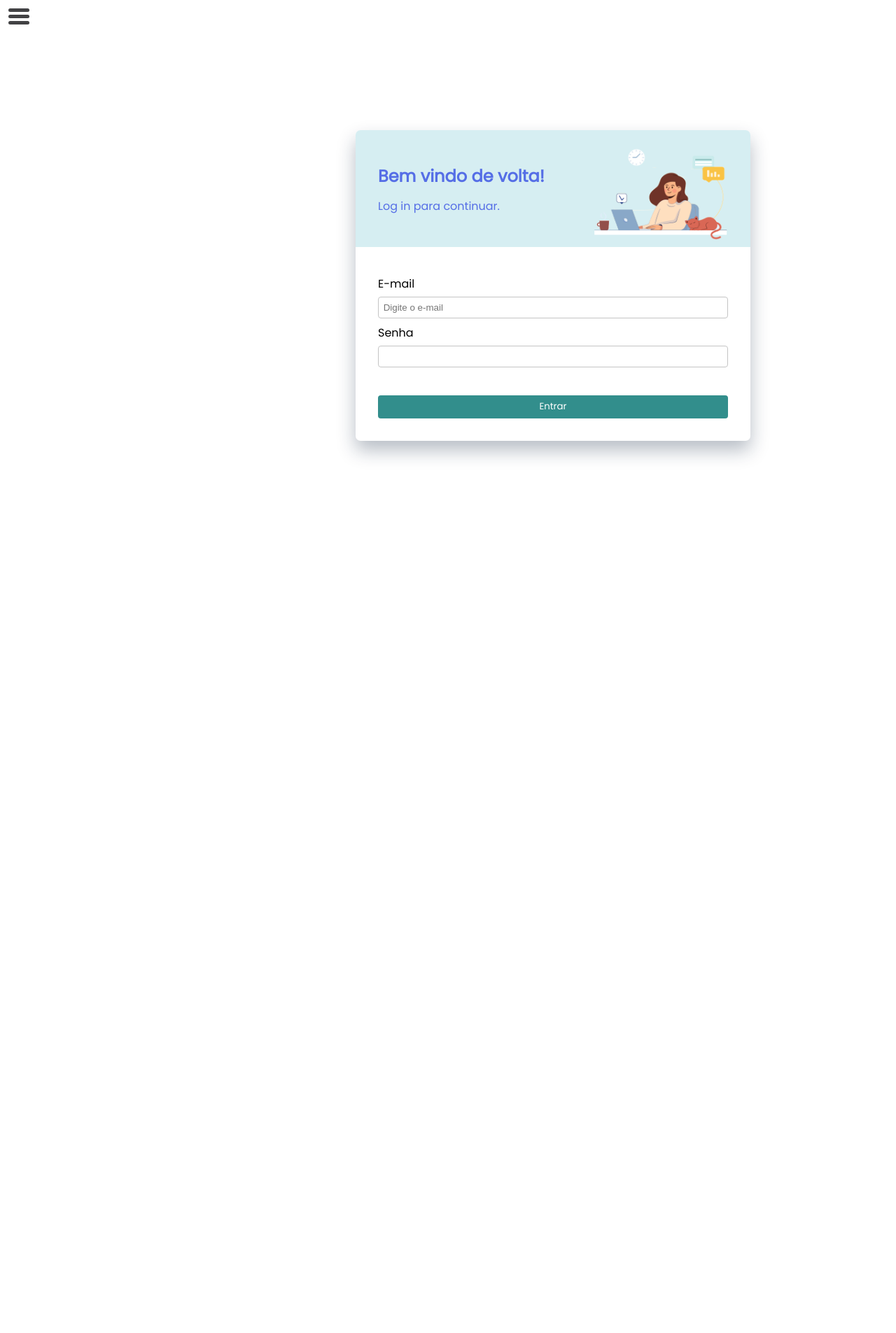
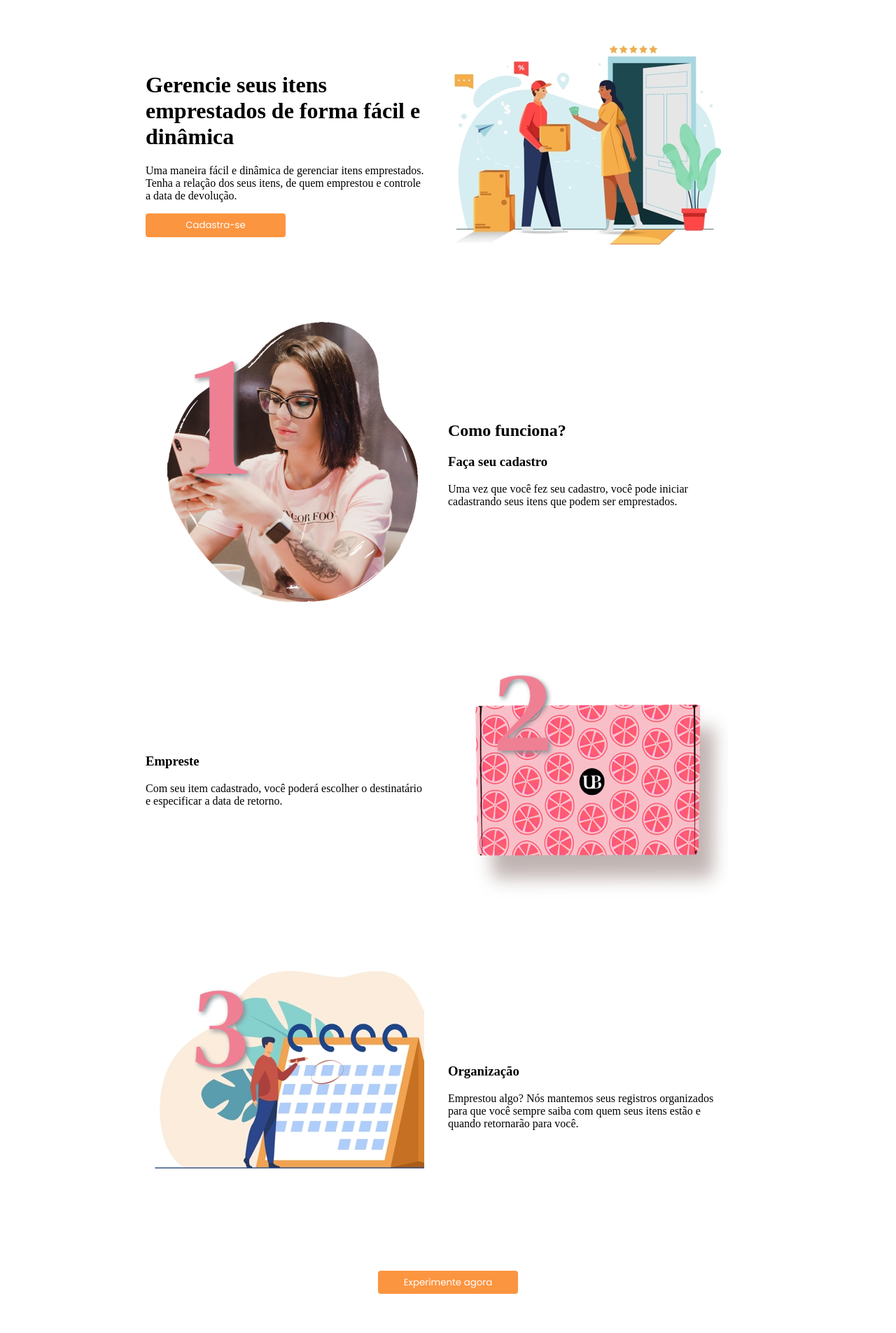
Before and after one commit to Jhemili/Empresta-facil, a PHP site: page / in a window 1280 px wide. Shown: the whole page at 70% size. Before the commit the page ends 656 px from the top, so only its background shows below. Run offline with PHP 8.4, Linux system fonts and the light colour scheme; some web fonts are replaced.

Commit message:
nova página home e tela cadastro

```diff
--- /dev/null
+++ b/CSS/home.css
@@ -0,0 +1,52 @@
+body {
+    display: flex;
+    align-items: center;
+
+}
+
+main {
+    margin: auto;
+}
+
+.cont-divisao{
+    display: flex;
+    margin-bottom: 3em;
+}
+
+.cont-bloco {
+    margin: auto;
+    padding-right: 2em;
+    width: 400px;
+    position: relative;
+}
+
+.numero {
+    width: 200px;
+}
+
+.numero-sobreposto {
+    position: absolute;
+    -webkit-filter: drop-shadow(3px 3px 3px #bbb0bd);
+    filter: drop-shadow(3px 3px 3px #869094);
+    left: 2em;
+    top: 2em;
+    width: 150px;
+}
+
+a {
+    text-decoration: none;
+    color: var(--cor-branco);
+    font-family: var(--ff-primaria);
+}
+
+button {
+    width: 200px;
+    margin: auto;
+    padding: 0.5em;
+    background-color: var(--cor-botao-home);
+    border: none;
+    border-radius: 4px;
+}
+button:hover {
+    background-color: var(--cor-bt-hover-home);
+}
--- a/CSS/style.css
+++ b/CSS/style.css
@@ -7,6 +7,7 @@ body {
 
 main{
     margin: auto;
+
 }
 
 h1 {
--- a/CSS/tipografia.css
+++ b/CSS/tipografia.css
@@ -9,7 +9,9 @@
     --cor-bg-claro: #EFF8FA;
     --cor-bg-card:#D6EEF2;
     --cor-botao: #328E8C;
-    --cor-bt-hover: #215f5e;;
+    --cor-botao-home: #fc9540;
+    --cor-bt-hover-home: #c06419;
+    --cor-bt-hover: #215f5e;
     --cor-borda-form: #c4c4c4;
     --cor-lk-hover: #b4dce78a;
     --cor-gray: #5f5f5f;
--- a/index.php
+++ b/index.php
@@ -1,6 +1,60 @@
-<?php include "head.php" ?>
+<!DOCTYPE html>
+<html lang="pt-br">
+<head>
+    <meta charset="UTF-8">
+    <meta http-equiv="X-UA-Compatible" content="IE=edge">
+    <meta name="viewport" content="width=device-width, initial-scale=1.0">
+    <title>Empreste Fácil - Home</title>
+    <link rel="stylesheet" href="CSS/tipografia.css">
+    <link rel="stylesheet" href="CSS/home.css">
+
+</head>
 <body>
-    <?php include "side-menu.php" ?>
-    <main class="login"><?php include "login.php" ?></main>
-
-<?php include "footer.php" ?>
+    <main>
+        <div class="cont-divisao">
+            <div class="cont-bloco">
+                <h1>Gerencie seus itens emprestados de forma fácil e dinâmica</h1>
+                <p>Uma maneira fácil e dinâmica de gerenciar itens emprestados. Tenha a relação dos seus itens, de quem emprestou e controle a data de devolução.</p>
+                <button><a href="cadastro.php">Cadastra-se</a></button>
+            </div>
+            <div class="cont-bloco">
+                <img class="imagem-fundo" src="IMG/entrega.jpg" alt="">
+            </div>
+        </div>
+        <div class="cont-divisao">
+            <div class="cont-bloco">
+                <img class="numero-sobreposto" src="IMG/numeri-1.png" alt="">
+                <img class="mulher-celular" src="IMG/mulher-celular.png" alt="">
+            </div>
+            <div class="cont-bloco">
+                <h2>Como funciona?</h2>
+                <h3>Faça seu cadastro </h3>
+                <p>Uma vez que você fez seu cadastro, você pode iniciar cadastrando seus itens que podem ser emprestados.</p>
+            </div>
+        </div>
+        <div class="cont-divisao">
+            <div class="cont-bloco">
+                <h3>Empreste</h3>
+                <p>Com seu item cadastrado, você poderá escolher o destinatário e especificar a data de retorno. </p>
+            </div>
+            <div class="cont-bloco">
+                <img class="numero-sobreposto" src="IMG/numero2.png" alt="">
+                <img class="mulher-celular" src="IMG/caixa.png" alt="">
+            </div>
+        </div>
+        <div class="cont-divisao">
+            <div class="cont-bloco">
+                <img class="numero-sobreposto" src="IMG/numero3.png" alt="">
+                <img class="calendario" src="IMG/calendario.jpg" alt="">
+            </div>
+            <div class="cont-bloco">
+                <h3>Organização</h3>
+                <p>Emprestou algo?
+                    Nós mantemos seus registros organizados para que você sempre saiba com quem seus itens estão e quando retornarão para você.
+                </p>
+            </div>
+        </div>
+        <div class="cont-divisao"><button><a href="cadastro.php">Experimente agora</a></button></div>
+    </main>
+</body>
+</html>
--- a/login.php
+++ b/login.php
@@ -34,7 +34,10 @@
         }
     }
 ?>
-
+<?php include "head.php" ?>
+<body>
+    <?php include "side-menu.php" ?>
+    <main>
 <div class="card">
     <div class="container-titulos">
         <h1>Bem vindo de volta!</h1>
@@ -59,3 +62,4 @@
         </form>
     </div>
 </div>
+</main>
--- a/logout.php
+++ b/logout.php
@@ -5,7 +5,7 @@
     }
 
     session_destroy();
-    header("Location: index.php")
+    header("Location: login.php")
 
 
 ?>
```
Also changed, not shown: cadastro.php (+3 -6 lines), IMG/caixa.png (added), IMG/calendario.jpg (added), IMG/entrega.jpg (added), IMG/mulher-celular.png (added), IMG/numeri-1.png (added), IMG/numero2.png (added), IMG/numero3.png (added), queries.php (deleted).
